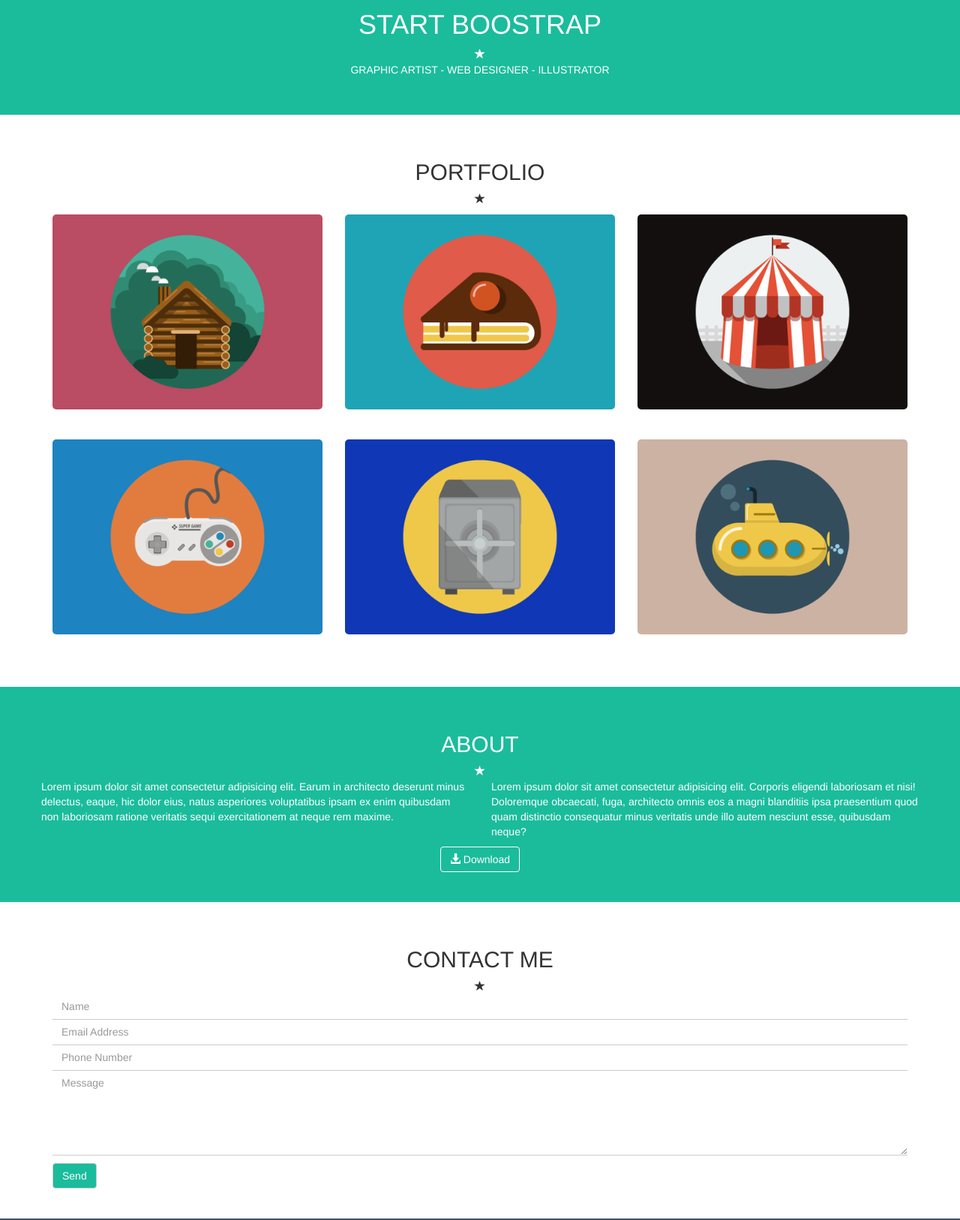
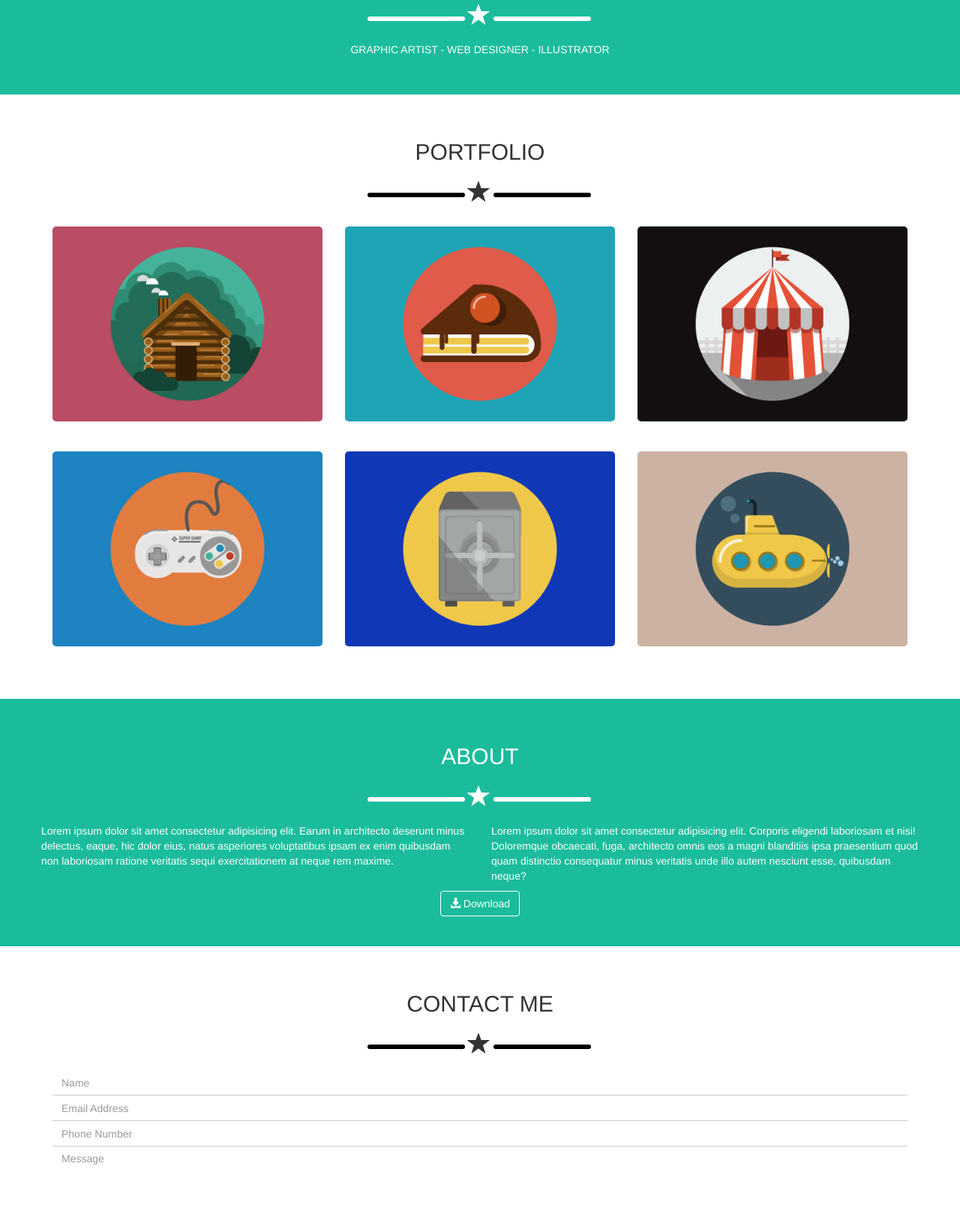
Before and after one commit to AlessandroSestili/html-css-bootstrap-freelancer, a plain HTML site: page index.html in a window 1280 px wide. Shown: the part 311-1938 px from the top of the page at 75% size. Drawn offline with nearby package versions, Linux system fonts and the light colour scheme.

Commit message:
aggiunge stelline

```diff
--- a/index.html
+++ b/index.html
@@ -50,10 +50,13 @@
                             <img class="img-responsive" src="img/avatar.svg" alt="">
                         </div>
 
-                        <h1 class="text-center text-white">START BOOSTRAP</h1>
 
-                        <div class="text-center">
-                            <span class="glyphicon glyphicon-star text-white"></span>
+                        <div class="center-block star-container">
+                            <div class="white line"></div>
+                            <div class="star">
+                               <span class="glyphicon glyphicon-star text-white"></span>
+                            </div>
+                            <div class="white line"></div>
                         </div>
 
 
@@ -70,8 +73,13 @@
             <div class="container">
 
                 <h2 class="text-center">PORTFOLIO</h2>
-                <div class="text-center">
-                   <span class="glyphicon glyphicon-star text-black"></span>
+
+                <div class="center-block star-container">
+                    <div class="black line"></div>
+                    <div class="star">
+                        <span class="glyphicon glyphicon-star"></span>
+                    </div>
+                    <div class="black line"></div>
                 </div>
 
                 <div class="row">
@@ -102,9 +110,15 @@
             <div class="container">
 
                 <h2 class="text-white text-center">ABOUT</h2>
-                <div class="text-center">
-                    <span class="glyphicon glyphicon-star text-white"></span>
+
+                <div class="center-block star-container">
+                    <div class="white line"></div>
+                    <div class="star">
+                       <span class="glyphicon glyphicon-star text-white"></span>
+                    </div>
+                    <div class="white line"></div>
                 </div>
+
 
                 <div class="row">
                     <div class="row">
@@ -124,8 +138,12 @@
             <div class="container">
                 <h2 class="text-black text-center">CONTACT ME</h2>
 
-                <div class="text-center">
-                    <span class="glyphicon glyphicon-star text-black"></span>
+                <div class="center-block star-container">
+                    <div class="black line"></div>
+                    <div class="star">
+                        <span class="glyphicon glyphicon-star"></span>
+                    </div>
+                    <div class="black line"></div>
                 </div>
 
                 <input type="text" class="form-control my-form" placeholder="Name">
@@ -153,10 +171,10 @@
                     <div class="my-footer-box col-sm-4 col-md-4">
                         <h4>AROUND THE WEB</h4>
                         <div>
-                            <span class="footer-logo glyphicon glyphicon-education"></span>
-                            <span class="footer-logo glyphicon glyphicon-blackboard"></span>
-                            <span class="footer-logo glyphicon glyphicon-apple"></span>
-                            <span class="footer-logo glyphicon glyphicon-grain"></span>
+                            <span class="footer-logo glyphicon glyphicon-education">  </span>
+                            <span class="footer-logo glyphicon glyphicon-blackboard">  </span>
+                            <span class="footer-logo glyphicon glyphicon-apple">  </span>
+                            <span class="footer-logo glyphicon glyphicon-grain">  </span>
                         </div>
                     </div>
 
--- a/style.css
+++ b/style.css
@@ -69,6 +69,9 @@ section {
 
 
 
+
+
+
 .bg-dark {
     background-color:#3a546d;
 }
@@ -88,3 +91,39 @@ section {
 .text-green {
     color: #1abc9c;
 }
+
+.star-container {
+    max-width: 300px;
+
+    padding: 10px 0;
+}
+
+.white.line {
+    border: 3px solid white;
+    width:calc(50% - 20px) ;
+    border-radius: 5px;
+
+    display: inline-block;
+
+    vertical-align: middle;
+}
+
+.black.line {
+    border: 3px solid black;
+    width:calc(50% - 20px) ;
+    border-radius: 5px;
+
+    display: inline-block;
+
+    vertical-align: middle;
+}
+
+
+
+.star {
+    display: inline-block;
+
+    font-size: 30px;
+
+    vertical-align:middle;
+}
```
